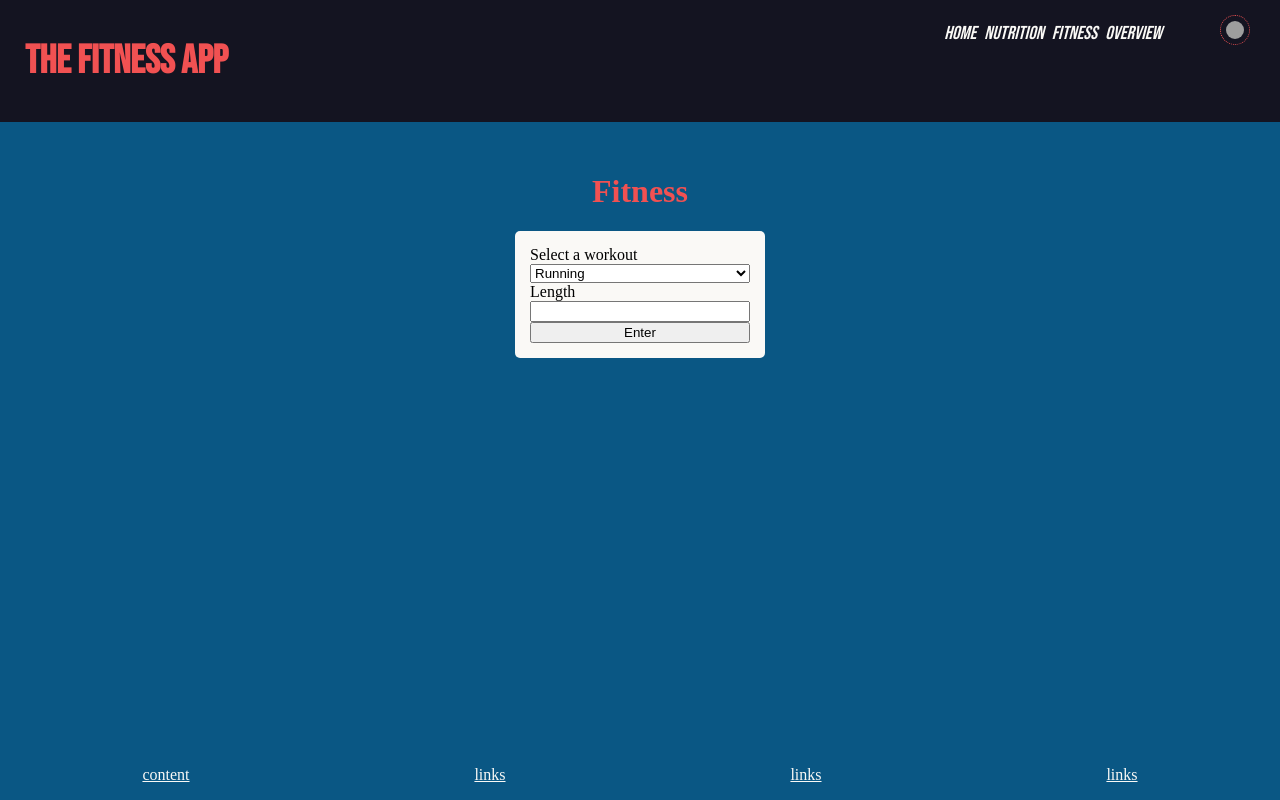
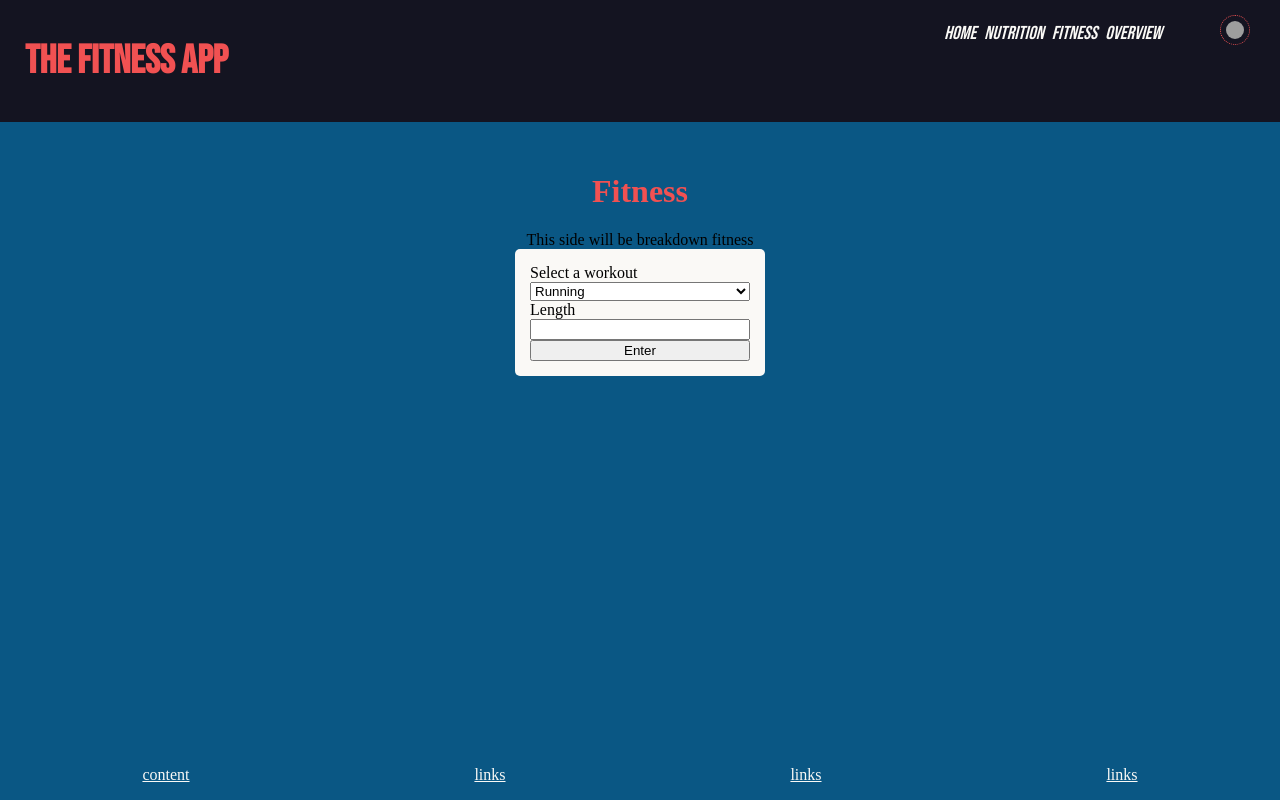
Before and after one commit to JGPawlowski/fitness-app, a React (Vite) app in the folder client/: page /fitness in a window 1280 px wide. Built offline with nearby package versions, Linux system fonts and the light colour scheme; grey boxes are pictures that could not be loaded.

Commit message:
adding to the fitness page

```diff
--- a/client/src/pages/fitness/FitnessPage.jsx
+++ b/client/src/pages/fitness/FitnessPage.jsx
@@ -9,6 +9,11 @@ export default function FitnessPage() {
         <div className='fitness-main'>
             <h1>Fitness</h1>
 
+            <div className='left-side'>
+                This side will be breakdown fitness
+            </div>
+
+            <div className='right-side'>
                 <form onSubmit={subChoice} className='fitness-select-div'>
                     <label>Select a workout</label>
                     <select>
@@ -21,6 +26,7 @@ export default function FitnessPage() {
 
                     <button>Enter</button>
                 </form>
+            </div>
 
         </div>
     )
```
Lines whose indentation alone changed are shown as unchanged.
